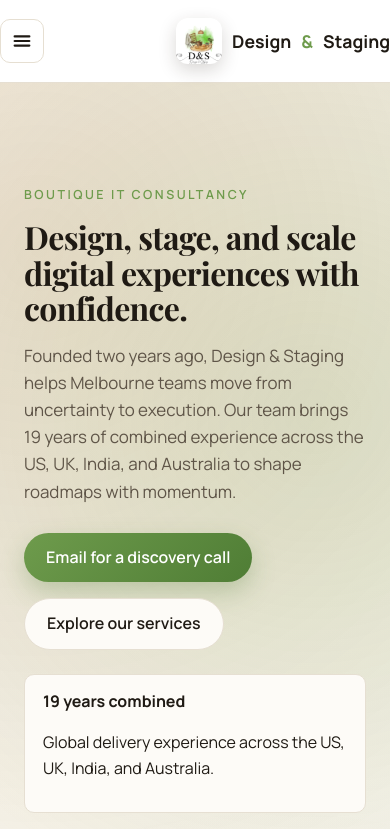
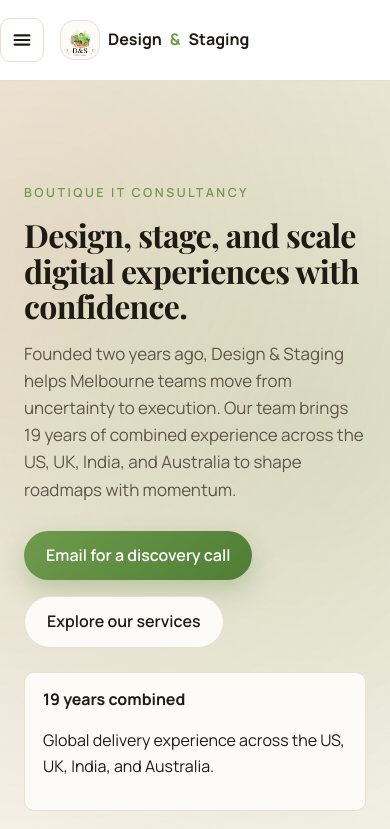
Before and after one commit to sumantsapra/designnstaging_cursorAI, a plain HTML site: page index.html in a window 390 px wide. Shown: the top 829 px of the page. Drawn offline with nearby package versions, Linux system fonts and the light colour scheme.

Commit message:
Updated few style

```diff
--- a/assets/css/styles.css
+++ b/assets/css/styles.css
@@ -231,6 +231,8 @@
   align-items: center;
   gap: 10px;
   order: 1;
+  min-width: 0;
+  flex: 1;
 }
 
 .logo span {
@@ -240,9 +242,13 @@
 .logo img {
   width: 46px;
   height: 46px;
-  border-radius: 12px;
-  box-shadow: 0 6px 18px rgba(43, 33, 23, 0.18);
+  border-radius: 14px;
+  box-shadow: none;
+  border: 1px solid var(--border);
+  background: var(--surface);
+  padding: 4px;
   object-fit: cover;
+  flex-shrink: 0;
 }
 
 .nav-links {
@@ -433,6 +439,17 @@
 }
 
 @media (max-width: 860px) {
+  .logo {
+    font-size: 1rem;
+    gap: 8px;
+  }
+
+  .logo img {
+    width: 40px;
+    height: 40px;
+    padding: 3px;
+  }
+
   .nav-links {
     position: fixed;
     inset: 0 auto 0 0;
```
